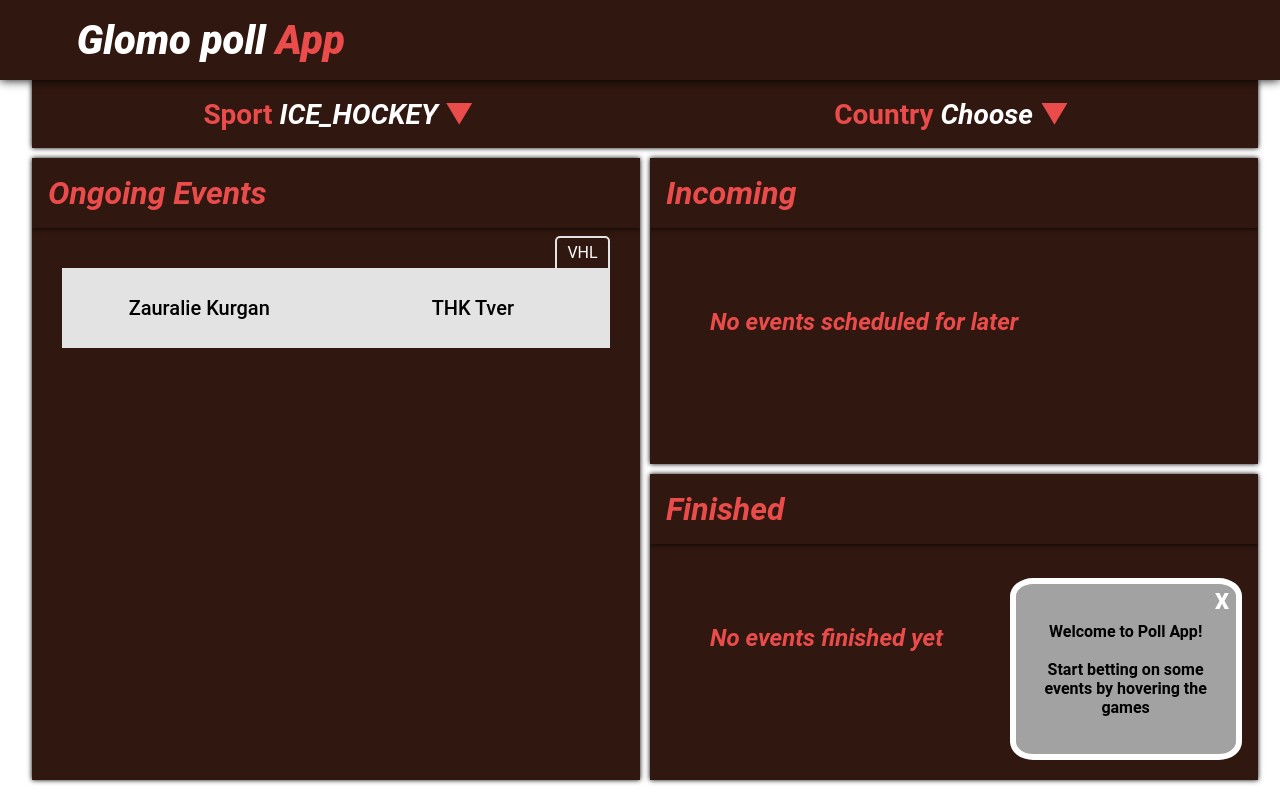
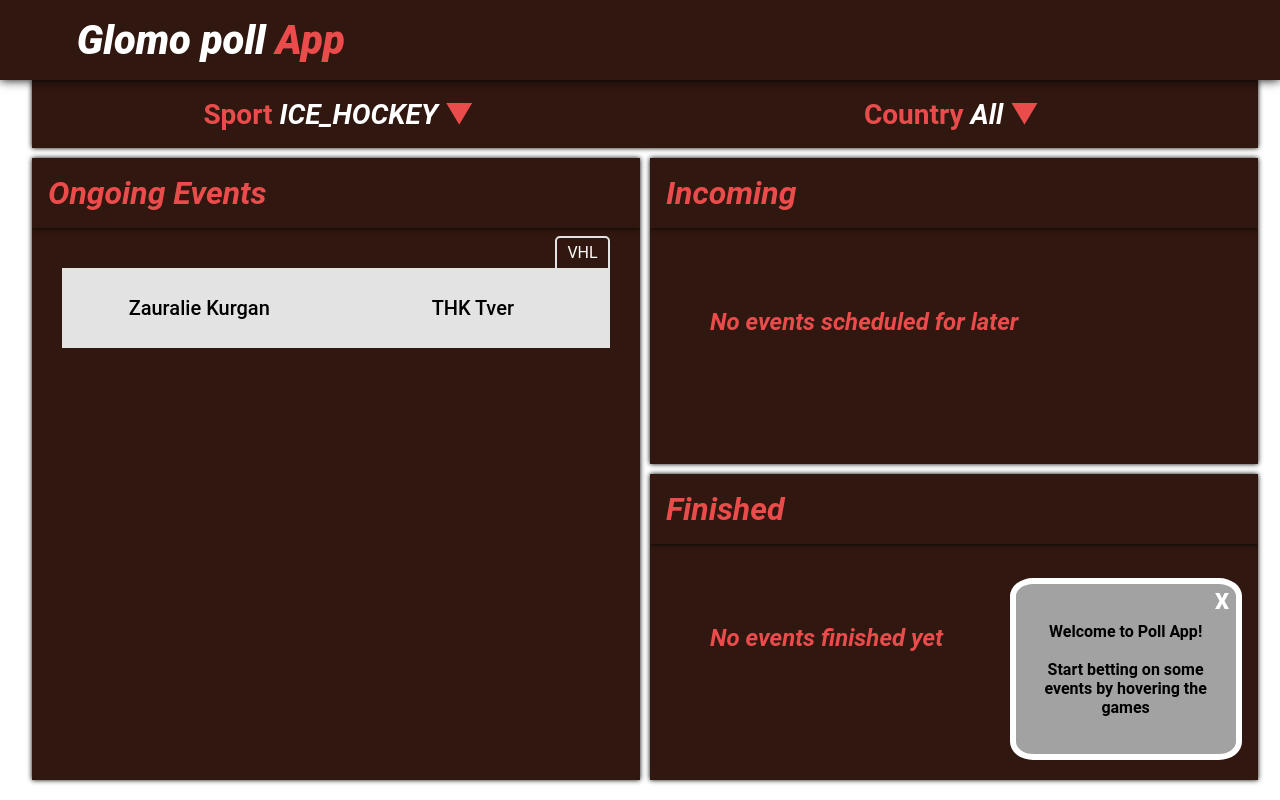
Before and after one commit to Syhko/Glomo-poll-assignment, a React (Create React App) app: page / in a window 1280 px wide. Built offline with nearby package versions, Linux system fonts and the light colour scheme.

Commit message:
changing placeholder filter

```diff
--- a/src/components/EventsGrid/Filter/Filter.jsx
+++ b/src/components/EventsGrid/Filter/Filter.jsx
@@ -11,7 +11,7 @@ const Filter = ({
   const [isSportOpen, setIsSportOpen] = React.useState(false);
   const [sportSelected, setSportSelected] = React.useState(defaultSport);
   const [isCountryOpen, setIsCountryOpen] = React.useState(false);
-  const [countrySelected, setCountrySelected] = React.useState("Choose");
+  const [countrySelected, setCountrySelected] = React.useState("All");
 
   // creating an array with unique entries of all the countries for a selected sport
   const countries = [
@@ -24,7 +24,7 @@ const Filter = ({
 
   const selectSport = sport => {
     setSportSelected(sport);
-    setCountrySelected("Choose");
+    setCountrySelected("All");
     setIsSportOpen(false);
     handleSport(sport);
   };
```
